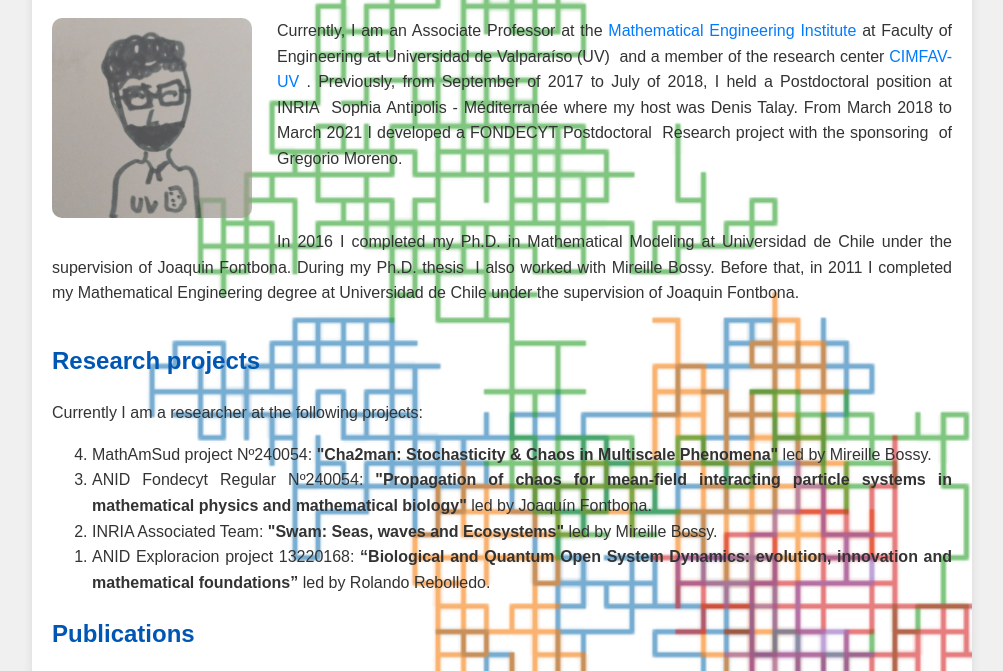
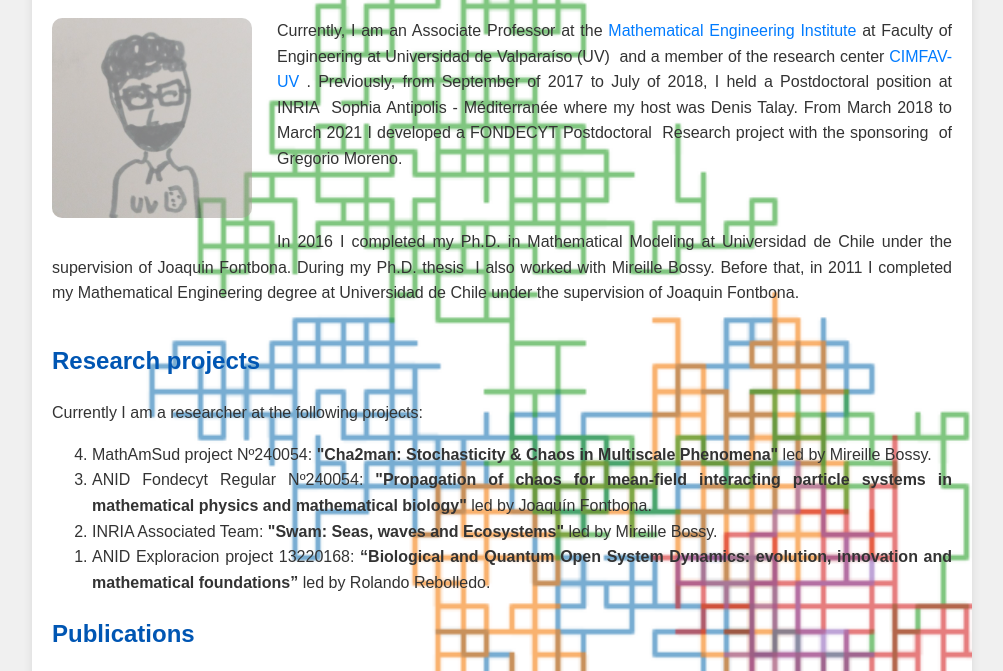
Before and after one commit to holivero/holivero.github.io, a plain HTML site: page index.html in a window 1280 px wide. Shown: the part 104-775 px from the top of the page, without its empty margins (138-1141 px from the left). Drawn offline with Linux system fonts and the light colour scheme.

Commit message:
Update index.html

```diff
--- a/index.html
+++ b/index.html
@@ -31,7 +31,7 @@
             background-size: cover;
 
             /* Se mantiene el fondo semi-opaco para asegurar la legibilidad del texto */
-            background-color: rgba(255, 255, 255, 0.85); /* La capa blanca semi-transparente sobre la imagen */
+            background-color: rgba(255, 255, 255, 0.90); /* La capa blanca semi-transparente sobre la imagen */
             /* --- FIN DEL CÓDIGO DE FONDO MOVIDO AQUÍ --- */
 
             border-radius: 5px;
@@ -60,7 +60,7 @@
             border-radius: 10px;
 
             /* Atenuar la imagen de perfil (Ej: 70% de opacidad) */
-            filter: opacity(0.7) brightness(100%);
+            filter: opacity(0.5) brightness(100%);
         }
 
         /* Un 'clear' para asegurar que el contenido posterior no flote junto a la imagen */
```
